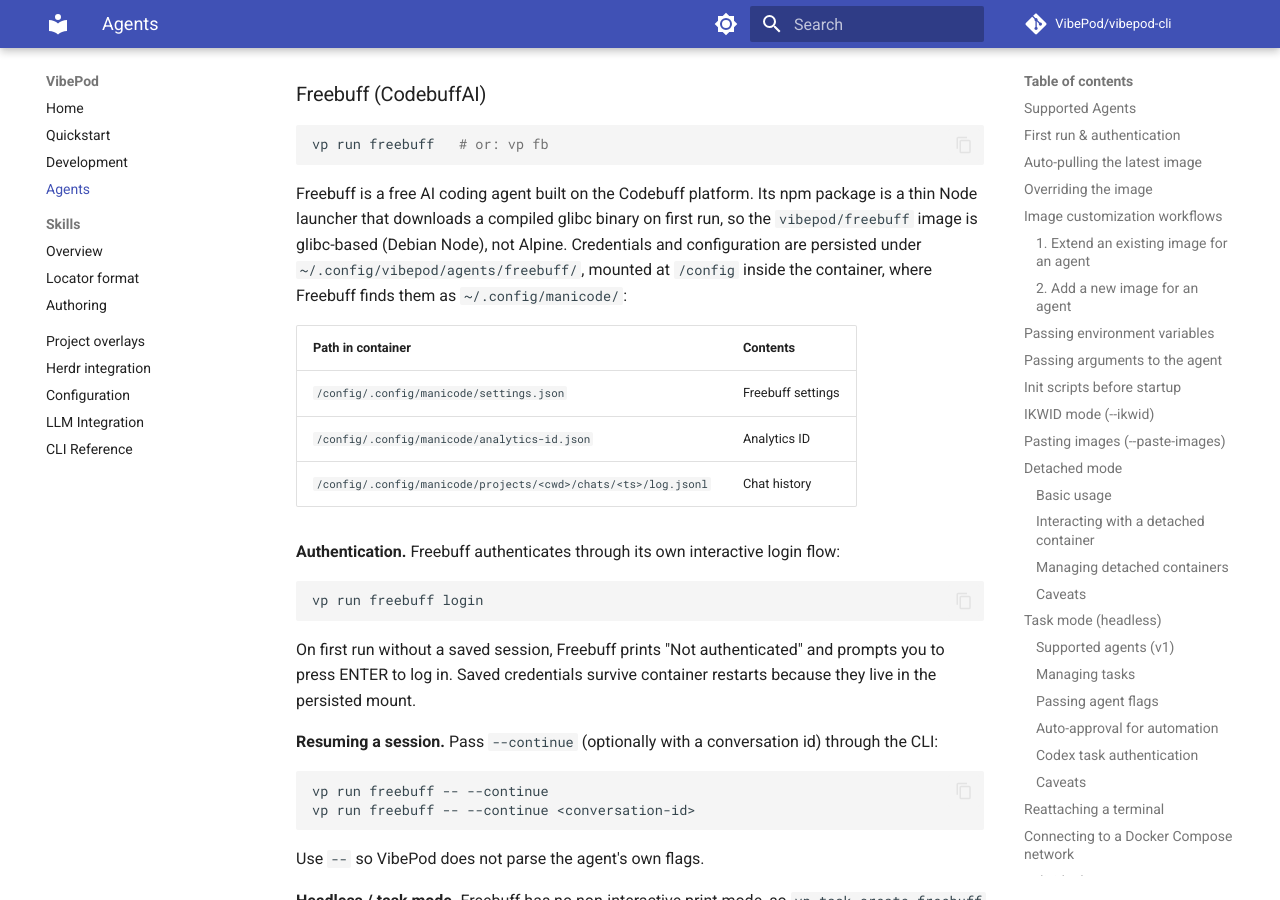
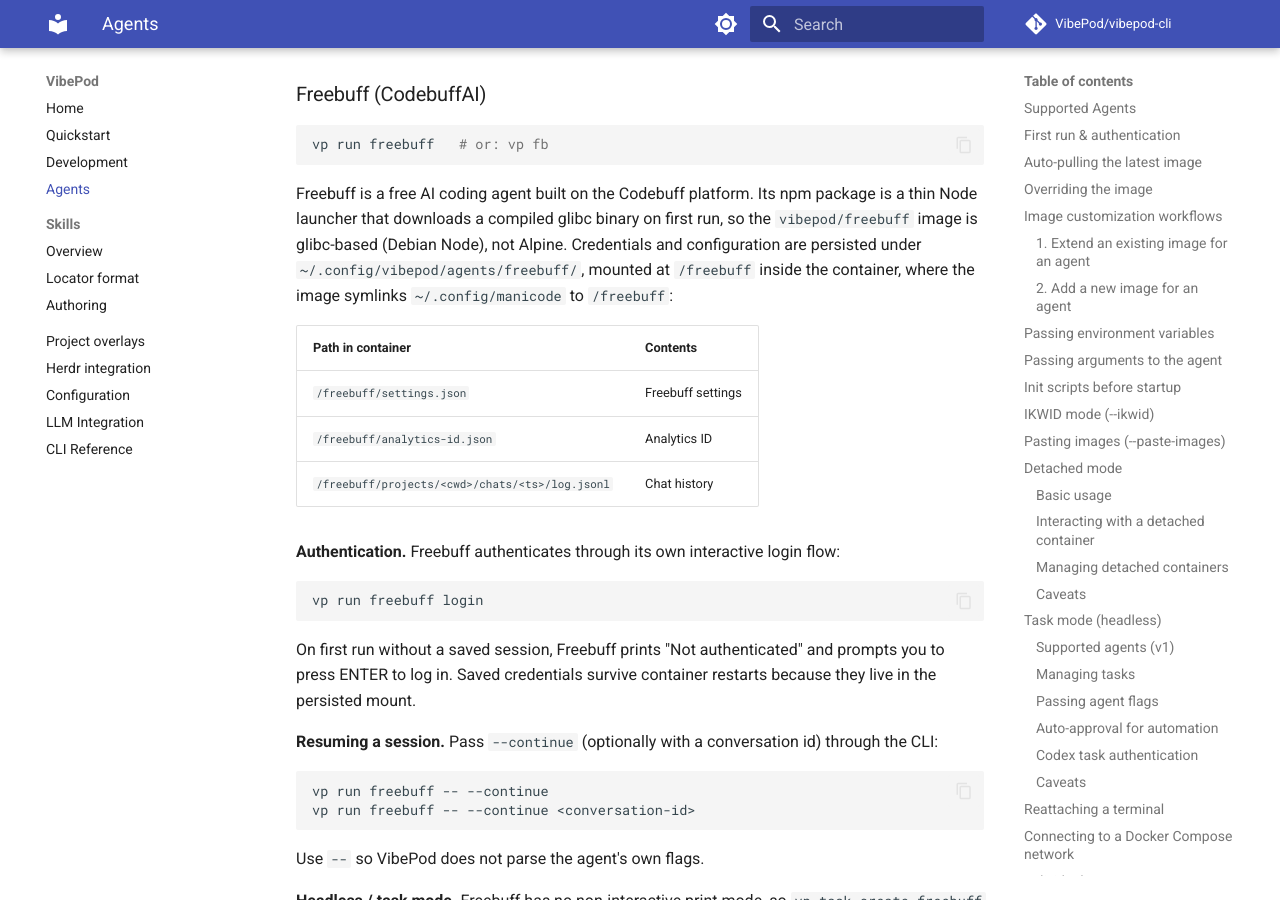
Before and after one commit to VibePod/vibepod-cli, an MkDocs documentation site: the page built from docs/agents/index.md, in a window 1280 px wide and 900 px high, scrolled down 20408 px. Built offline with MkDocs 1.6.1 and Material for MkDocs 9.7.7, drawn with Linux system fonts in a browser that asks for light colours; comment, search, counter and statistics services are not loaded.

Commit message:
docs(freebuff): fix config mount path and add qwen skill mount test

```diff
--- a/docs/agents/index.md
+++ b/docs/agents/index.md
@@ -807,14 +807,14 @@
 package is a thin Node launcher that downloads a compiled glibc binary on
 first run, so the `vibepod/freebuff` image is glibc-based (Debian Node), not
 Alpine. Credentials and configuration are persisted under
-`~/.config/vibepod/agents/freebuff/`, mounted at `/config` inside the
-container, where Freebuff finds them as `~/.config/manicode/`:
+`~/.config/vibepod/agents/freebuff/`, mounted at `/freebuff` inside the
+container, where the image symlinks `~/.config/manicode` to `/freebuff`:
 
 | Path in container | Contents |
 |---|---|
-| `/config/.config/manicode/settings.json` | Freebuff settings |
-| `/config/.config/manicode/analytics-id.json` | Analytics ID |
-| `/config/.config/manicode/projects/<cwd>/chats/<ts>/log.jsonl` | Chat history |
+| `/freebuff/settings.json` | Freebuff settings |
+| `/freebuff/analytics-id.json` | Analytics ID |
+| `/freebuff/projects/<cwd>/chats/<ts>/log.jsonl` | Chat history |
 
 **Authentication.** Freebuff authenticates through its own interactive login
 flow:
```
Also changed, not shown: 1 other file.
